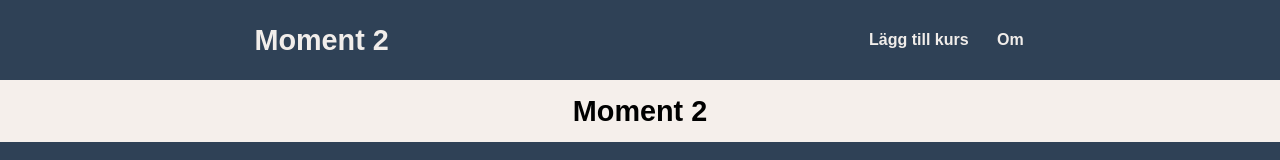
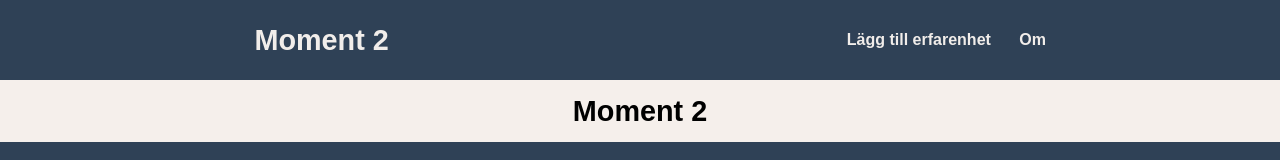
Before and after one commit to rare2400/moment22, a website built with Parcel: page src/about.html in a window 1280 px wide. Shown: the top 160 px of the page. Built offline with nearby package versions, Linux system fonts and the light colour scheme.

Commit message:
korrigerar nav så texten stämmer

```diff
--- a/src/about.html
+++ b/src/about.html
@@ -14,7 +14,7 @@
             <h1><a href="index.html">Moment 2</a></h1>
             <nav>
                 <ul>
-                    <li><a href="add.html">Lägg till kurs</a></li>
+                    <li><a href="add.html">Lägg till erfarenhet</a></li>
                     <li><a href="about.html">Om</a></li>
                 </ul>
             </nav>
```
